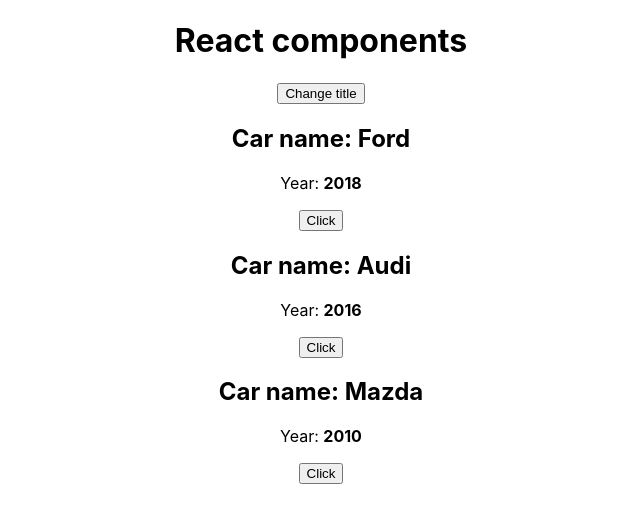
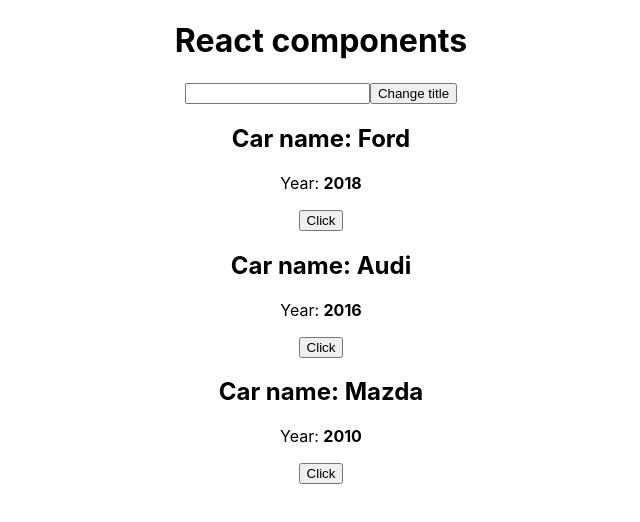
Before and after one commit to KolchinVolodymyr/react-theory, a React (Create React App) app: page / in a window 1280 px wide. Shown: the top 522 px of the page, without its empty margins (319-959 px from the left). Built offline with nearby package versions, Linux system fonts and the light colour scheme.

Commit message:
input processing

```diff
--- a/src/App.js
+++ b/src/App.js
@@ -18,11 +18,18 @@
         })
     }
 
+    handleInput = (event) => {
+        this.setState({
+          pageTitle: event.target.value
+        })
+    }
+
     render() {
     const cars = this.state.cars
       return (
         <div className="App">
-          <h1>{this.state.pageTitle} </h1>
+          <h1>{this.state.pageTitle}</h1>
+          <input type='text' onChange={this.handleInput}/>
           <button onClick={this.changeTitleHandler.bind(this, 'Changed')}>Change title</button>
         <Car
           name={cars[0].name}
```
